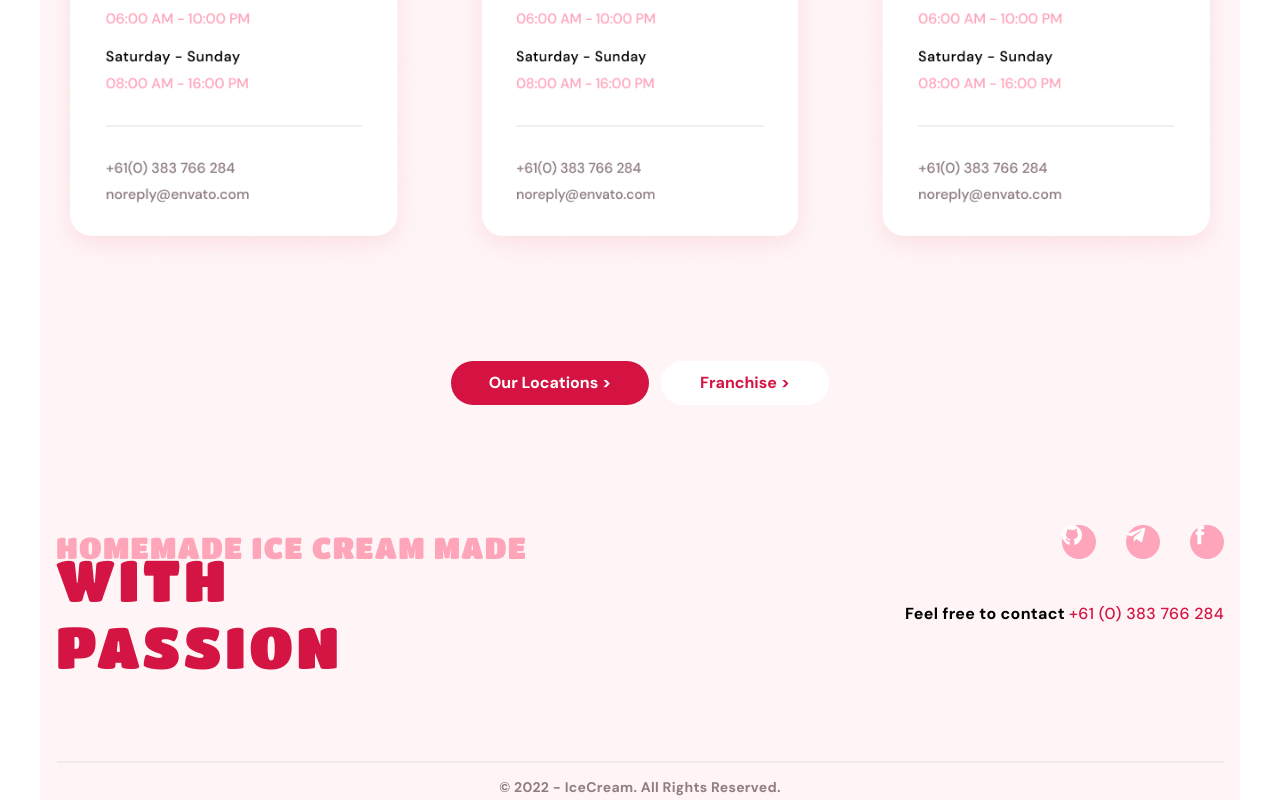
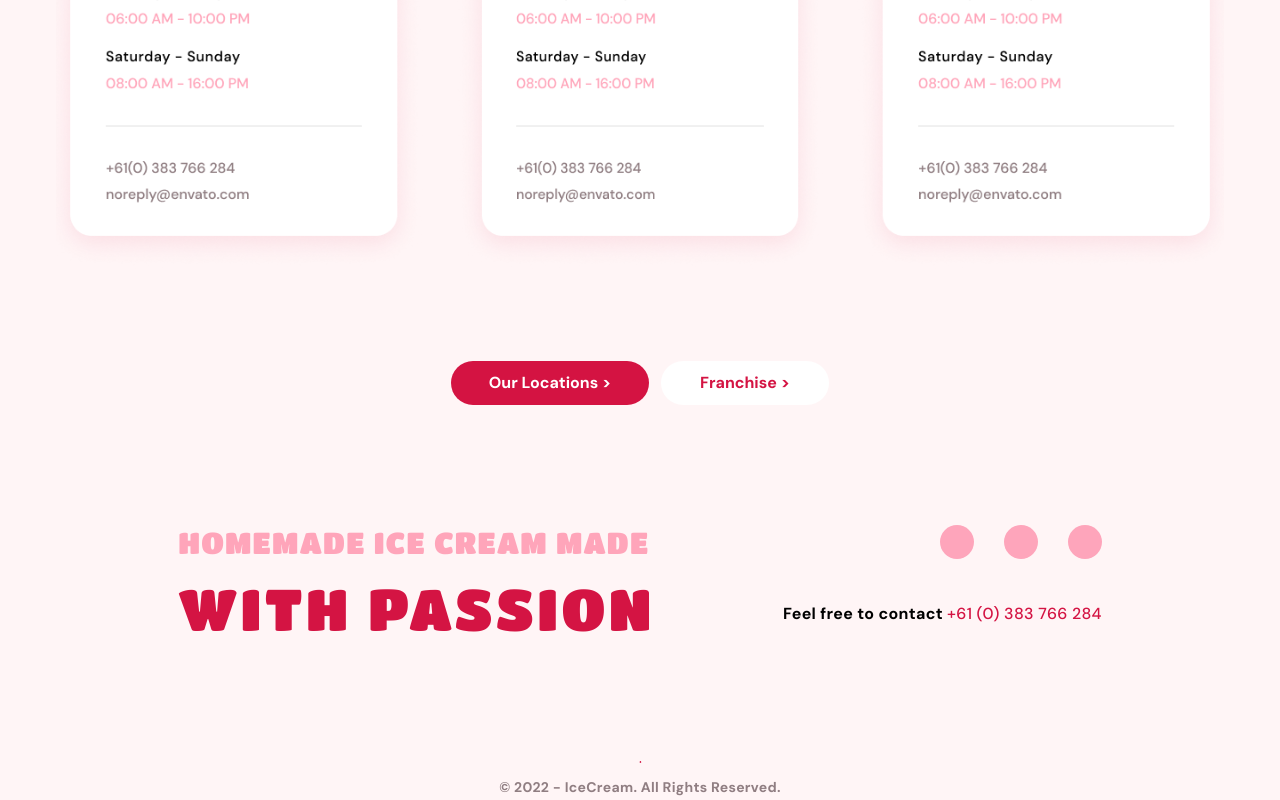
Before and after one commit to Illia-L/icecream, a plain HTML site: page index.html in a window 1280 px wide. Shown: the part 828-1628 px from the top of the page. Drawn offline with nearby package versions, Linux system fonts and the light colour scheme.

Commit message:
six commit

```diff
--- a/css/styles.css
+++ b/css/styles.css
@@ -553,9 +553,12 @@
 
 /* #region SECTION FOOTER */
 
+.section-footer {
+    background-color: #fff5f6;
+}
+
 .footer-container {
     width: 320px;
-    background: #fff5f6;
     padding-left: 20px;
     padding-right: 20px;
     margin: 0 auto;
@@ -688,7 +691,6 @@
     color: #000;
     margin-bottom: 40px;
     text-align: right;
-    font-family: "DM Sans", sans-serif;
 }
 
 .footer-contact-color {
@@ -759,8 +761,8 @@
 
     .footer-text-social {
         display: flex;
-        align-items: center;
-        justify-content: space-between;
+        align-items: flex-start;
+        justify-content: flex-start;
         flex-direction: row;
         margin-bottom: 40px;
     }
@@ -859,13 +861,11 @@
     }
 
     .footer-text-social {
-        display: flex;
-        align-items: baseline;
         margin-bottom: 60px;
     }
 
     .footer-text {
-        margin-right: 375px;
+        flex-shrink: 0;
     }
 
     .footer-text-home {
@@ -877,11 +877,15 @@
 
     .footer-text-pas {
         font-size: 58px;
-        width: 474px;
+        width: auto;
         height: 66px;
         display: flex;
         align-items: center;
         justify-content: center;
+    }
+
+    .footer-social {
+        margin-left: auto;
     }
 
     .footer-icon:hover,
--- a/index.html
+++ b/index.html
@@ -213,7 +213,7 @@
       </section>
     </main>
 
-    <footer>
+    <footer class="section-footer">
       <div class="section-container footer-container">
         <ul class="footer-photo">
           <li class="foter-photo-link">
```
